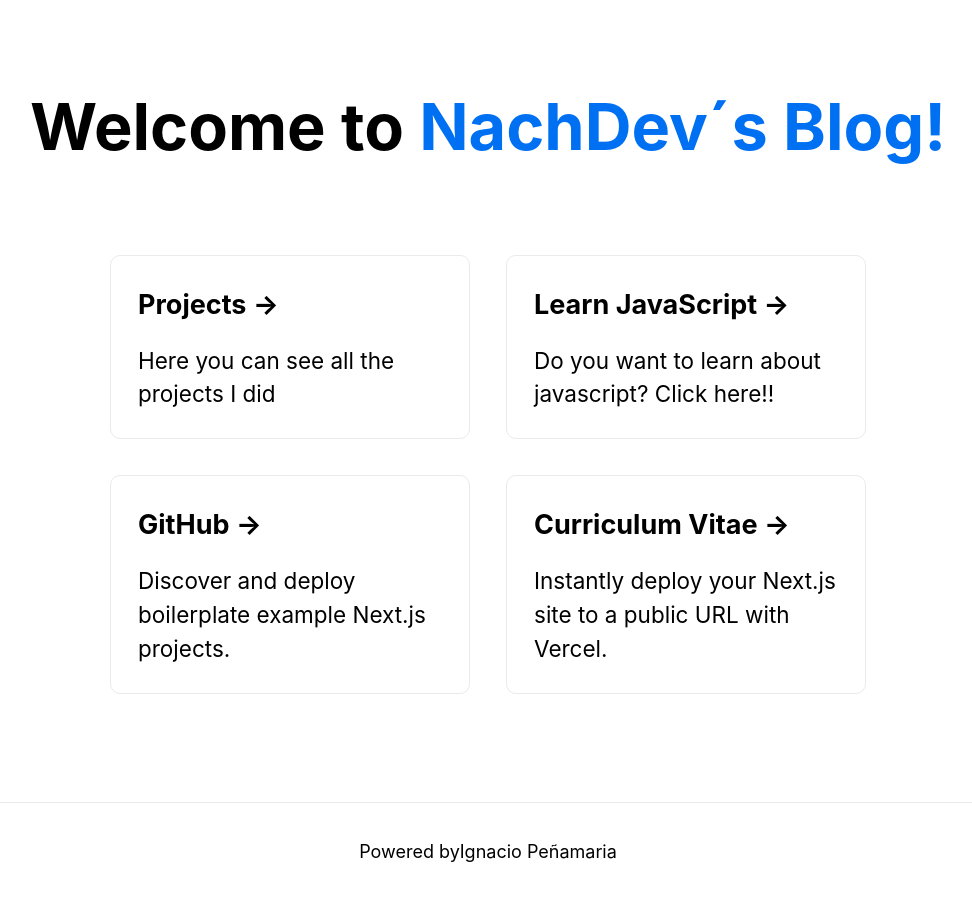
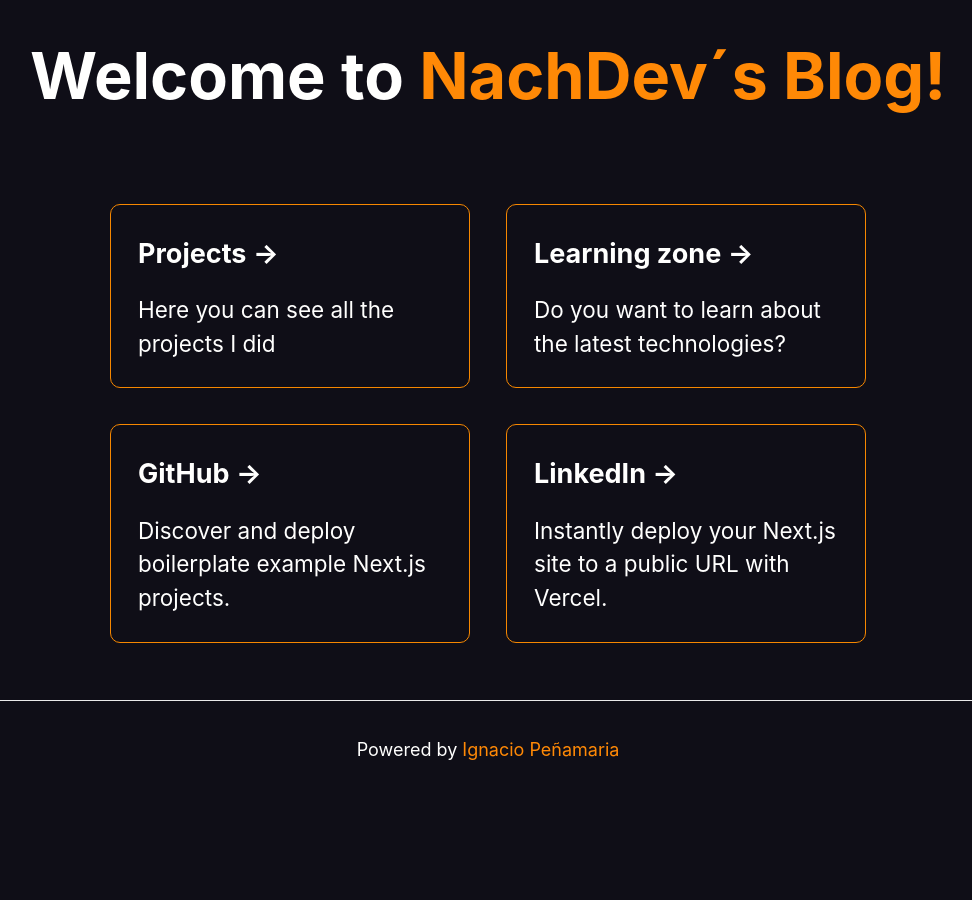
Before and after one commit to nachitoxx6262/MyBlog, a Next.js app: page / in a window 1280 px wide. Shown: the whole page, without its empty margins (152-1124 px from the left). After the commit the page ends 800 px from the top, so only its background shows below. Built offline with nearby package versions, Linux system fonts and the light colour scheme.

Commit message:
change styles

```diff
--- a/components/layout.js
+++ b/components/layout.js
@@ -27,7 +27,7 @@ export default function Layout({ children, home }) {
       </Head>
       {!home && (
         <div className={styles.backToHome}>
-          <Link href="/">← Back to home</Link>
+          <Link href="/" className={styles.backText}>← Back to home</Link>
         </div>
       )}
       <header className={styles.header}>
--- a/components/layout.module.css
+++ b/components/layout.module.css
@@ -12,4 +12,9 @@
 
   .backToHome {
     margin: 3rem 0 0;
+
   }
+  .backText{
+    color: #e53170;
+    text-decoration: none;
+  }
--- a/pages/index.js
+++ b/pages/index.js
@@ -12,7 +12,7 @@ export default function Home() {
 
       <main>
         <h1 className={styles.title}>
-          Welcome to <Link href="http://localhost:3000/posts/first-post">NachDev´s Blog!</Link>
+          Welcome to <span className={styles.span}>NachDev´s Blog!</span>
         </h1>
 
         <div className={styles.grid}>
@@ -21,13 +21,13 @@ export default function Home() {
             <p>Here you can see all the projects I did</p>
           </a>
 
-          <a href="https://nextjs.org/learn" className={styles.card}>
-            <h3>Learn  JavaScript &rarr;</h3>
-            <p>Do you want to learn about javascript? Click here!!</p>
+          <a href="http://localhost:3000/learn/learningzone" className={styles.card}>
+            <h3>Learning zone &rarr;</h3>
+            <p>Do you want to learn about the latest technologies?</p>
           </a>
 
           <a
-            href="https://github.com/vercel/next.js/tree/master/examples"
+            href="https://github.com/nachitoxx6262"
             className={styles.card}
           >
             <h3>GitHub &rarr;</h3>
@@ -35,10 +35,10 @@ export default function Home() {
           </a>
 
           <a
-            href="https://vercel.com/import?filter=next.js&utm_source=create-next-app&utm_medium=default-template&utm_campaign=create-next-app"
+            href="https://www.linkedin.com/in/ignacio-peniamaria-591865183/"
             className={styles.card}
           >
-            <h3>Curriculum Vitae &rarr;</h3>
+            <h3>LinkedIn &rarr;</h3>
             <p>
               Instantly deploy your Next.js site to a public URL with Vercel.
             </p>
@@ -47,19 +47,12 @@ export default function Home() {
       </main>
 
       <footer>
-        <a
-          href="https://vercel.com?utm_source=create-next-app&utm_medium=default-template&utm_campaign=create-next-app"
-          target="_blank"
-          rel="noopener noreferrer"
-        >
-          Powered by
-          <span> Ignacio Peñamaria</span>
-        </a>
+        <p>Powered by<span className={styles.span}> Ignacio Peñamaria</span></p>
       </footer>
 
       <style jsx>{`
         main {
-          padding: 5rem 0;
+          padding: 2rem 0;
           flex: 1;
           display: flex;
           flex-direction: column;
--- a/styles/Home.module.css
+++ b/styles/Home.module.css
@@ -7,8 +7,8 @@
   align-items: center;
 }
 
-.title a {
-  color: #0070f3;
+.span{
+  color: #ff8906;
   text-decoration: none;
 }
 
@@ -56,7 +56,7 @@
   text-align: left;
   color: inherit;
   text-decoration: none;
-  border: 1px solid #eaeaea;
+  border: 1px solid #f68700;
   border-radius: 10px;
   transition: color 0.15s ease, border-color 0.15s ease;
 }
@@ -64,8 +64,8 @@
 .card:hover,
 .card:focus,
 .card:active {
-  color: #0070f3;
-  border-color: #0070f3;
+  color: #ff8906;
+  border-color: #ff8906;
 }
 
 .card h3 {
--- a/styles/global.css
+++ b/styles/global.css
@@ -1,11 +1,13 @@
 html,
 body {
+  color: #fffffe;
   padding: 0;
   margin: 0;
   font-family: -apple-system, BlinkMacSystemFont, Segoe UI, Roboto, Oxygen, Ubuntu,
     Cantarell, Fira Sans, Droid Sans, Helvetica Neue, sans-serif;
   line-height: 1.6;
   font-size: 18px;
+  background-color: #0f0e17;
 }
 
 * {
```
Also changed, not shown: pages/learn/learningzone.jsx (added, +15 -0 lines), pages/projects/myProjects.jsx (+5 -2 lines).
